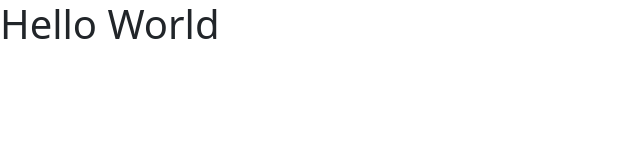
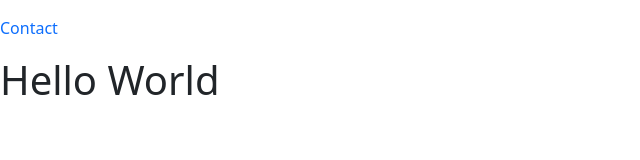
Before and after one commit to Baktygul-kk/bootstrap-learning, a plain HTML site: page index.html in a window 1280 px wide. Shown: the whole page, without its empty margins (0-640 px from the left). Drawn offline with nearby package versions, Linux system fonts and the light colour scheme.

Commit message:
added navbar

```diff
--- a/index.html
+++ b/index.html
@@ -8,6 +8,16 @@
     <link href="https://cdn.jsdelivr.net/npm/bootstrap@5.1.0/dist/css/bootstrap.min.css" rel="stylesheet" integrity="sha384-KyZXEAg3QhqLMpG8r+8fhAXLRk2vvoC2f3B09zVXn8CA5QIVfZOJ3BCsw2P0p/We" crossorigin="anonymous">
 </head>
 <body>
+    <header>
+        <nav class="navbar">
+            <ul class="navbar-nav">
+                <li class="nav-item">
+                    <a class="nav-link">Contact</a>
+                </li>
+            </ul>
+
+        </nav>
+    </header>
     <h1>Hello World</h1>
 </body>
 </html>
```
